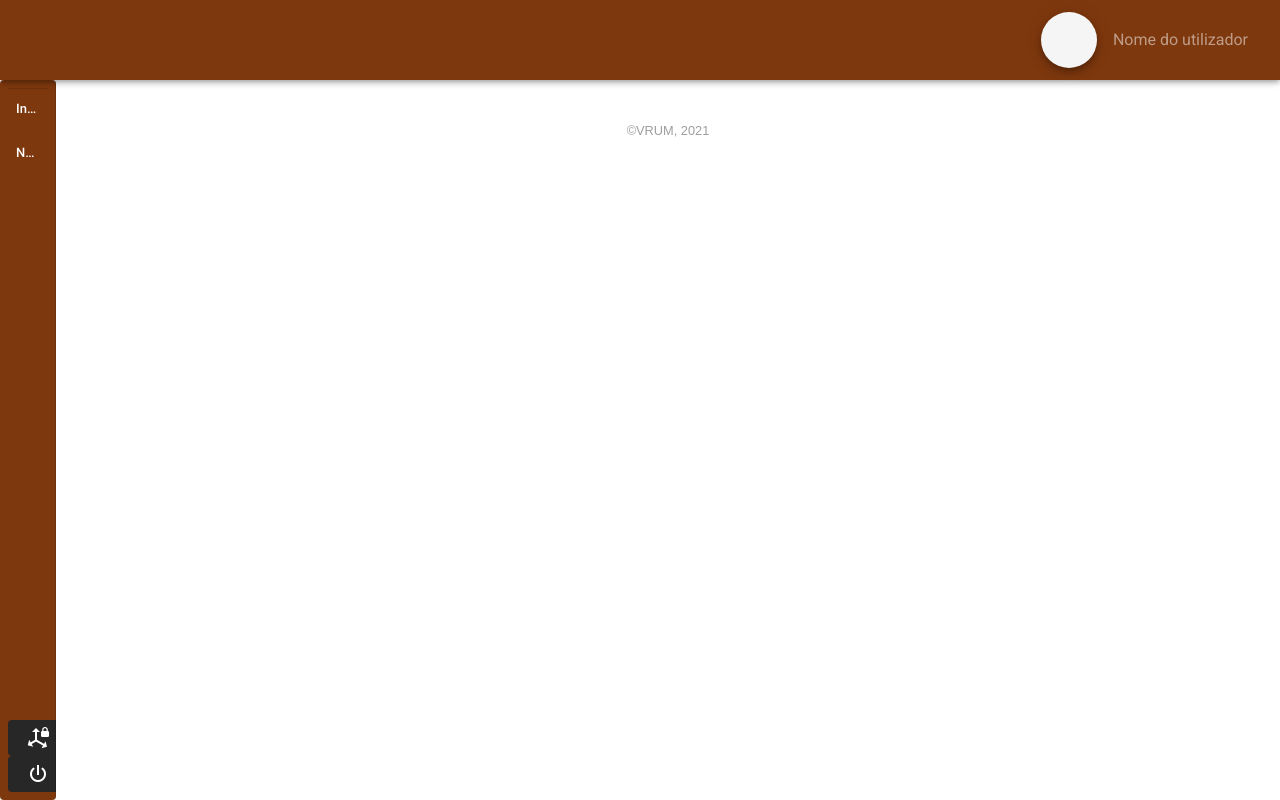
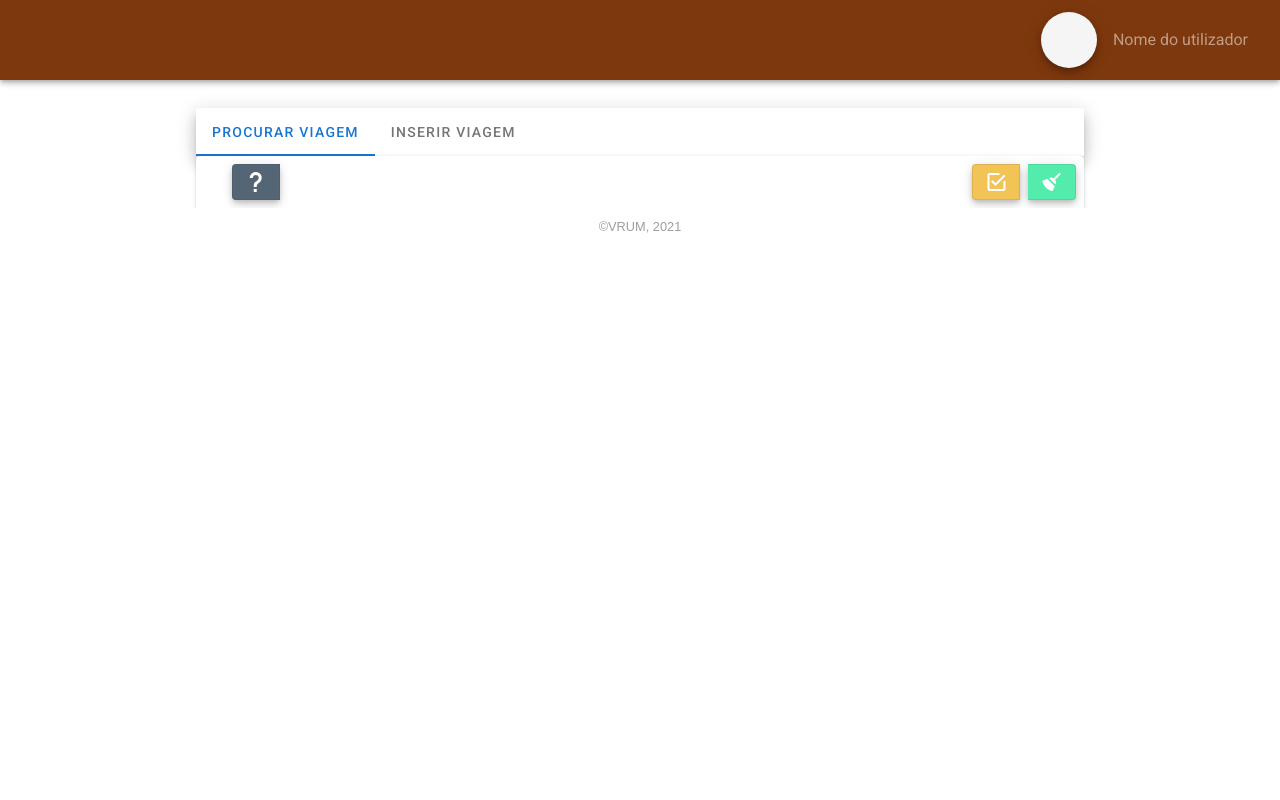
Before and after one commit to goncalonogueira21/VRUM, a Vue app in the folder frontend/: page /search in a window 1280 px wide. Built offline with nearby package versions, Linux system fonts and the light colour scheme.

Commit message:
cenas no /search

```diff
--- /dev/null
+++ b/frontend/src/components/FormCriarViagem.vue
@@ -0,0 +1,62 @@
+<template>
+  <v-form  ref="form" >
+    <v-container>
+      <v-row>
+          <v-col cols="12" md="4">
+             <v-select v-model="formData.lugaresDisponiveis" clear :rules="rules.required" :items="lugares" label="Lugares Disponíveis" dense/>
+          </v-col>
+
+          <v-col cols="12" md="4">
+          <v-text-field v-model="formData.pontoPartida"
+            :rules="[...rules.required,...rules.length30]"
+            :counter="30" label="Ponto de Partida"
+            />
+        </v-col>
+        <v-col cols="12" md="4">
+        <v-text-field v-model="formData.pontoChegada"
+            :rules="[...rules.required,...rules.length30]"
+            :counter="30" label="Ponto de Chegada"
+            />
+        </v-col>
+        </v-row>
+        <v-row>
+        <v-col cols="12" md="4">
+        <v-text-field v-model="formData.regularidade"
+            :rules="[...rules.required,...rules.length30]"
+            :counter="30" label="Regularidade"
+            />
+        </v-col>
+        </v-row>
+    </v-container>
+  </v-form>
+</template>
+
+<script>
+export default {
+    data() {
+      return{
+        randomdata: '',
+        formData:{
+            id: '',
+            lugaresDisponiveis:'',
+            pontoPartida:'',
+            pontoChegada:'',
+            regularidade:'',
+            bagagem: false
+        },
+        rules: {
+            required: [(v) => !!v || "Field is required"],
+            length30: [v => (v && v.length <= 30) || "Field must be less or equal than 30 characters"],
+            length75: [v => (v && v.length <= 75) || "Field must be less or equal than 75 characters"],
+            length100: [v => (v && v.length <= 100) || "Field must be less or equal than 100 characters"],
+        },
+        lugares:['1','2','3','4','5','6']
+      }
+    } ,
+    methods:{
+         reset () {
+            this.$refs.form.reset()
+            }
+         }
+}
+</script>
--- /dev/null
+++ b/frontend/src/components/tabsWrapper.vue
@@ -0,0 +1,89 @@
+<template>
+    <v-layout justify-space-around row wrap >
+             <v-flex xs10 sm10 md9 lg9>
+                <v-card class="mt-2" elevation="10" >
+                  <v-tabs v-model="tab"  show-arrows>
+                    <v-tab v-for="item in items" :key="item.tab">
+                     {{ item.tab }}
+                    </v-tab>
+                  </v-tabs>
+                  <v-tabs-items v-model="tab">
+                   <v-tab-item eager>
+
+                   </v-tab-item>
+                   <v-tab-item eager>
+                      <FormCriarViagem/>
+                   </v-tab-item>
+                 </v-tabs-items>
+              </v-card>
+
+              <v-card class="mx-auto" >
+                <v-row class="px-2 pb-2 ma-0 py-2" justify="space-between">
+
+                <v-btn-toggle v-model="alignment"
+                    dense class="ml-5 mr-5 mb-3"  >
+                    <v-btn color="#2A3F54" class="ml-2" elevation="5" @click="help">
+                      <v-icon color="white">mdi-help</v-icon>
+                    </v-btn>
+
+                    <v-dialog v-model="openHelp" max-width="500px">
+                      <v-card color="white">
+                        <v-card-title >
+                          <p>
+                            Gestão de Questões
+                          </p>
+                        </v-card-title>
+                        <v-card-text>
+                          asdasdas
+                        </v-card-text>
+                        <v-card-actions>
+                          <v-btn @click="closeHelp" color="#2A3F54">
+                            <v-icon color="white">mdi-close</v-icon>
+                          </v-btn>
+                        </v-card-actions>
+
+                      </v-card>
+
+                    </v-dialog>
+                </v-btn-toggle>
+
+                <v-btn-toggle v-model="formatting" multiple dense class="ml-4 mb-3"  >
+                    <v-btn @click="submit" color="#F0B62B" elevation="5" class="ml-2 mr-2">
+                      <v-icon color="white">mdi-checkbox-marked-outline</v-icon>
+
+                    </v-btn>
+
+
+
+                    <v-btn color="#29E898" elevation="5" @click="reset">
+                      <v-icon color="white">mdi-broom</v-icon>
+                    </v-btn>
+                  </v-btn-toggle>
+                </v-row>
+
+              </v-card>
+
+        </v-flex>
+    </v-layout>
+</template>
+
+<script>
+import FormCriarViagem from "../components/FormCriarViagem.vue"
+
+export default {
+    name:"tabsWrpper",
+    components:{
+        FormCriarViagem
+    },
+   data() {
+    return{
+      tab: null,
+      openHelp: false,
+      items: [
+        { tab: 'Procurar Viagem'},
+        { tab: 'Inserir Viagem'}
+      ]}
+   }
+}
+
+</script>
--- a/frontend/src/views/Home.vue
+++ b/frontend/src/views/Home.vue
@@ -1,6 +1,8 @@
 <template>
   <v-container>
-     <img src= "../assets/VRUM_logo.png" class="center" >
+    <v-card class="d-flex justify-center mb-6" flat>
+     <img src= "../assets/VRUM_logo.png"  >
+    </v-card>
      <v-card class="d-flex justify-center mb-6" flat >
       <v-btn to="/auth" color="#7e380e" class="white--text">
       Login/Signup
--- a/frontend/src/views/Search.vue
+++ b/frontend/src/views/Search.vue
@@ -1,9 +1,7 @@
 <template>
   <v-container class="my-5">
       <Header></Header>
-      <div>
-        <NavDraw></NavDraw>
-      </div>
+      <TabsWrapper></TabsWrapper>
       <Footer></Footer>
 </v-container>
 </template>
@@ -11,14 +9,14 @@
 <script>
 import Header from "../components/Header.vue"
 import Footer from "../components/Footer.vue"
-import NavDraw from "../components/NavDraw.vue"
+import TabsWrapper from "../components/tabsWrapper.vue"
 
 export default {
     name: "Search",
     components: {
         Header,
         Footer,
-        NavDraw
+        TabsWrapper
     }
 }
 </script>
```
